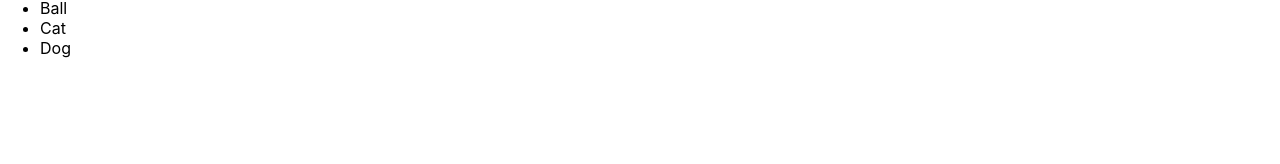
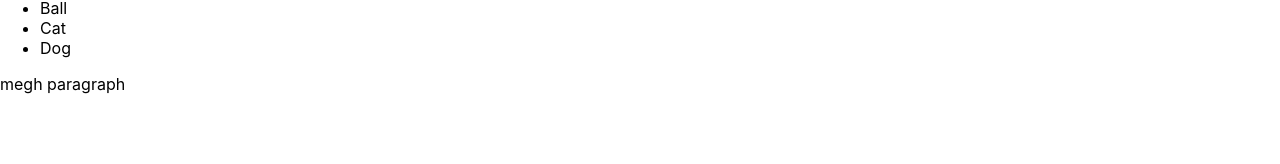
Before and after one commit to meghs-nads/SampleReactProject, a React (Create React App) app: page / in a window 1280 px wide. Shown: the part 235-399 px from the top of the page. Built offline with nearby package versions, Linux system fonts and the light colour scheme.

Commit message:
para added by megh

```diff
--- a/src/App.js
+++ b/src/App.js
@@ -22,6 +22,8 @@ const App = () => {
         <li>Cat</li>
         <li>Dog</li>
       </ul>
+
+      <p>megh paragraph</p>
       <Footer />
     </div>
   );
```
